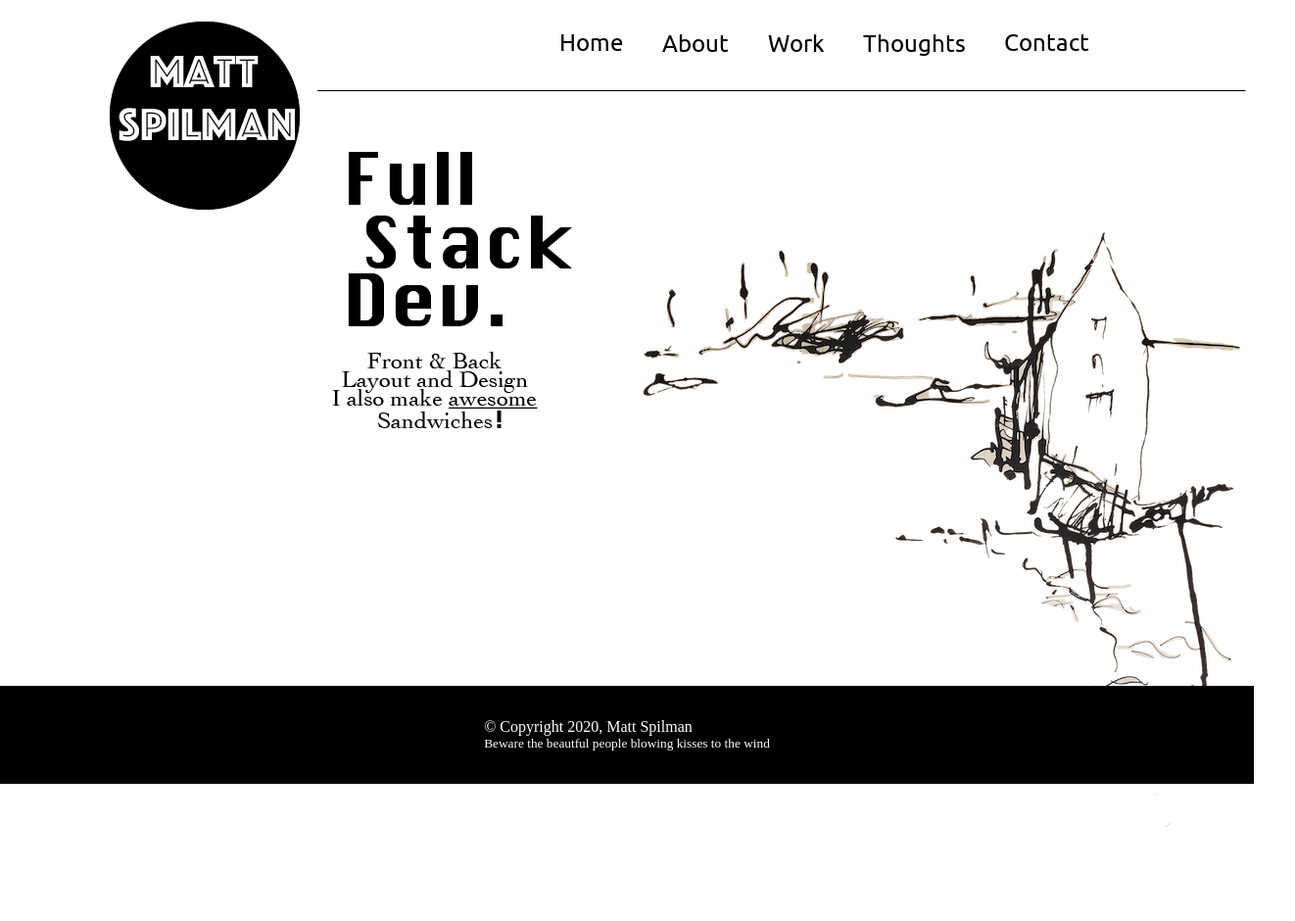
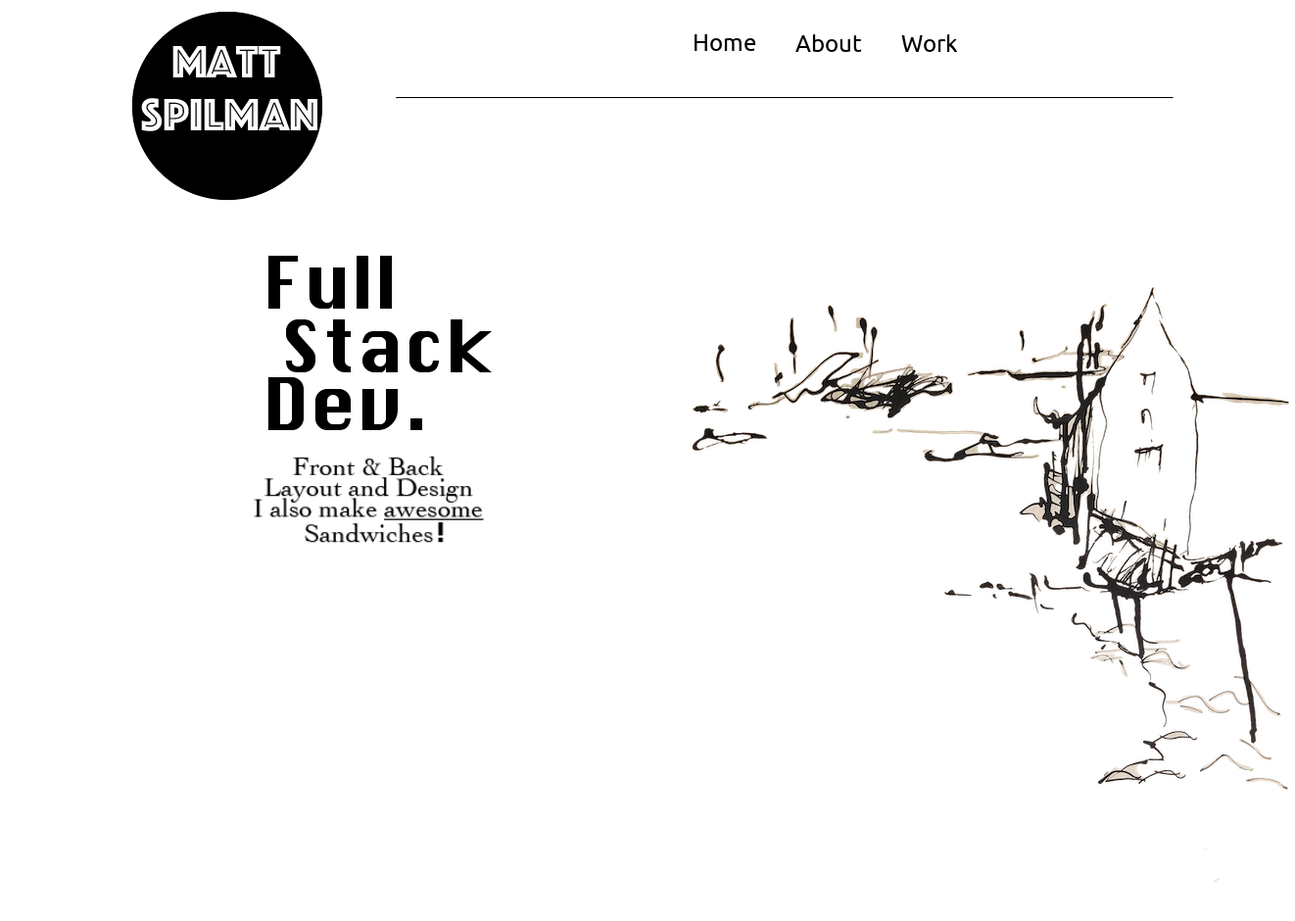
Before and after one commit to m-spilman/portfolio, a plain HTML site: page index.html in a window 1280 px wide. Shown: the whole page at 98% size, 1322 px wide, since content can reach past the window. Drawn offline with Linux system fonts and the light colour scheme.

Commit message:
mostly styling changes

```diff
--- /dev/null
+++ b/home.css
@@ -0,0 +1,25 @@
+#main{
+    margin: -50px;
+    display:flex;
+    flex-direction: row;
+}
+#mainLeft{
+    flex:4
+
+}
+#mainMiddle{
+    display: flex;
+    flex-direction: column;
+    flex:2;
+    padding-top: 100px;
+
+}
+#mainRight{
+    padding-left: 150px;
+    flex:6;
+
+
+}
+#full_stack{
+    padding-left: 30px;
+}
--- a/home_styles.css
+++ /dev/null
@@ -1,93 +0,0 @@
-.wrapper{
-    display: flex;
-    flex-direction: column;
-}
-.container{
-    /* flex: 8; */
-}
-.content{
-    display: flex;
-    flex-direction: row;
-}
-#columnLeft{
-    flex: 2;
-}
-#columnRight{
-    flex: 6;
-}
-
-#menu{
-    display:flex;
-    flex-direction: row;
-    justify-content: flex-end;
-    padding-right: 70px;
-}
-ul{
-    list-style-type:none;
-
-}
-.horizontal_line{
-    border-top: 1px solid black;
-}
-.bottom_black{
-    background-color: black;
-    color: white;
-    position: fixed;
-    bottom: 0;
-    left: 0;
-    right: 0;
-    height: 100px;
-    display: flex;
-    align-items: center;
-    justify-content: center;
-
-}
-
-#main{
-    display:flex;
-    flex-direction: row;
-}
-#mainLeft{
-    flex: 4;
-
-}
-#mainRight{
-    flex: 8;
-
-}
-#full_stack{
-    padding-top: 50px;
-    padding-left: 30px;
-}
-#logo{
-    padding-top: 10px;
-    padding-left: 100px;
-}
-
-
-
-
-
-
-.collapsible {
-    background-color: #777;
-    color: white;
-    cursor: pointer;
-    padding: 18px;
-    width: 100%;
-    border: none;
-    text-align: left;
-    outline: none;
-    font-size: 15px;
-  }
-
-  .active, .collapsible:hover {
-    background-color: #555;
-  }
-
-  .contentCollpase {
-    padding: 0 18px;
-    display: none;
-    overflow: hidden;
-    background-color: #f1f1f1;
-  }
--- a/index.html
+++ b/index.html
@@ -1,53 +1,51 @@
 <html lang="en">
+
 <head>
     <meta charset="UTF-8">
     <meta name="viewport" content="width=device-width, initial-scale=1.0">
     <meta name="description" content="Full Stack Developer hialing from Houston Texas">
     <meta name="keywords" content="Matt Spilman, M. Spilman, M. S. Spilman, Full Stack Software Developer">
     <meta http-equiv="X-UA-Compatible" content="ie=edge">
-    <link rel="stylesheet" href="home_styles.css">
+    <link rel="stylesheet" href="nav.css">
+    <link rel="stylesheet" href="home.css">
     <title>Matt Spilman</title>
 </head>
+
 <body>
-<div class='wrapper'>
-    <div class='container'>
-        <div class='content'>
-            <div id='columnLeft'>
-                <div id='logo'>
+    <div id='wrapper'>
+        <div id='topContainer'>
+            <div id='TopLeftColumn'>
                 <img src='./images/logo.png' alt='logo'>
             </div>
-            </div>
-           <div id='columnRight'>
-               <div id='header'>
-                   <div id='menu'>
+            <div id='topCenterColumn'>
+
+                <div id='nav'>
+
                     <ul id="menu">
                         <li class="1"><a href="index.html">
                                 <img src='./images/home_white.png'>
                             </a></li>
-                        <!-- <li class="divline"></li> -->
+
                         <li class="2"><a href="about.html">
                                 <img src='./images/about_white.png'>
                             </a></li>
-                        <!-- <li class="divline"></li> -->
+
                         <li class="3"><a href="work.html">
                                 <img src='./images/work_white.png'>
                             </a></li>
-                        <!-- <li class="divline"></li> -->
-                        <li class="4"><a href="thoughts.html">
-                            <img src='./images/thoughts_white.png'>
-                        </a></li>
-                        <!-- <li class="divline"></li> -->
-                        <li class="5"><a href="contact.html">
-                            <img src='./images/contact_white.png'>
-                        </a></li>
                     </ul>
-                    <!-- end menu -->
                 </div>
-               <!-- end header -->
+                <div id='line'>
                     <hr class='horizontal_line'>
                 </div>
+            </div>
+            <div id='topRight'></div>
+        </div>
+
+
         <div id='main'>
-           <div id='mainLeft'>
+            <div id='mainLeft'></div>
+            <div id='mainMiddle'>
              <img id='full_stack' src='./images/stack.png' alt='full stack developer'>
              <img id='skills' src='./images/small_words.png' alt='skills'>
             </div>
@@ -55,24 +53,13 @@
                 <img src='./images/coast.png' alt='house sketch'>
             </div>
          </div>
-        </div>
-    </div>
+
+
 
     </div>
-<div class='bottom_black'>
-    <div class='bottom_text'>
-        <div>
-    <medium>&copy; Copyright 2020, Matt Spilman</medium>
-</div>
-
-    <small>Beware the beautful people blowing kisses to the wind</small>
-    </div>
-
-</div>
-</div>
-<!-- end .wrapper -->
 
 
 
 </body>
+
 </html>
--- /dev/null
+++ b/nav.css
@@ -0,0 +1,49 @@
+#wrapper{
+    display:flex;
+    flex-direction: column;
+}
+#topContainer{
+    display:flex;
+}
+#topLeftColumn{
+    flex: 1;
+    text-align: center;
+    padding-left: 100px;
+    padding-right: 50px;
+}
+
+#topCenterColumn{
+    display: flex;
+    flex-direction: column;
+    flex-grow: 1;
+}
+#nav{
+    flex: 5;
+    background-color: white;
+}
+
+#menu{
+display:flex;
+flex-direction: row;
+justify-content: flex-end;
+padding-right: 200px;
+
+}
+ul{
+    list-style-type:none;
+}
+
+#line{
+flex: 7;
+
+}
+.horizontal_line{
+    border-top: 1px solid black;
+}
+#emptyBottom{
+    flex: 3;
+
+}
+#topRight{
+    flex: .3;
+}
--- a/work.css
+++ b/work.css
@@ -1,25 +1,32 @@
 
 
-  body {
+   body {
     background: white;
     font-family: 'Open Sans', Arial, Helvetica, Sans-serif, Verdana, Tahoma;
   }
 
-  ul { list-style-type: none; }
-
-  a {
-    color: #b63b4d;
-    text-decoration: none;
+  #mainContentWrapper{
+    display: flex;
+    justify-content: center;
+    margin: -50px;
+    flex-direction: column;
   }
-
+  #workNav{
+    justify-content: center;
+    padding-left: 500px;
+  }
   .accordion {
     width: 100%;
     max-width: 360px;
-    margin: 30px auto 20px;
+    /* margin: 30px auto 20px; */
     background: #FFF;
     -webkit-border-radius: 4px;
     -moz-border-radius: 4px;
     border-radius: 4px;
+
+  }
+  #accordion{
+    padding-left: 500px;
 
   }
 
@@ -91,3 +98,22 @@
     background: white;
     color:black;
   }
+  #bottomContent{
+    margin-bottom: 100px;
+    padding-left: 25%;
+    display: flex;
+
+
+  }
+  /* #bottomConentLeft{
+    flex:4;
+
+  }
+  #bottomConentRight{
+    flex:8;
+
+  } */
+  /* #logo1{
+    padding-right: 275px;
+    padding-top: 10px;
+  } */
```
Also changed, not shown: about.css (added, +24 -0 lines), about.html (added, +84 -0 lines), work.html (+63 -41 lines), images/Octocat.jpg (added), images/linkedin.png (added), images/resume.png (added), 1 other file. Lines whose indentation alone changed are shown as unchanged.
